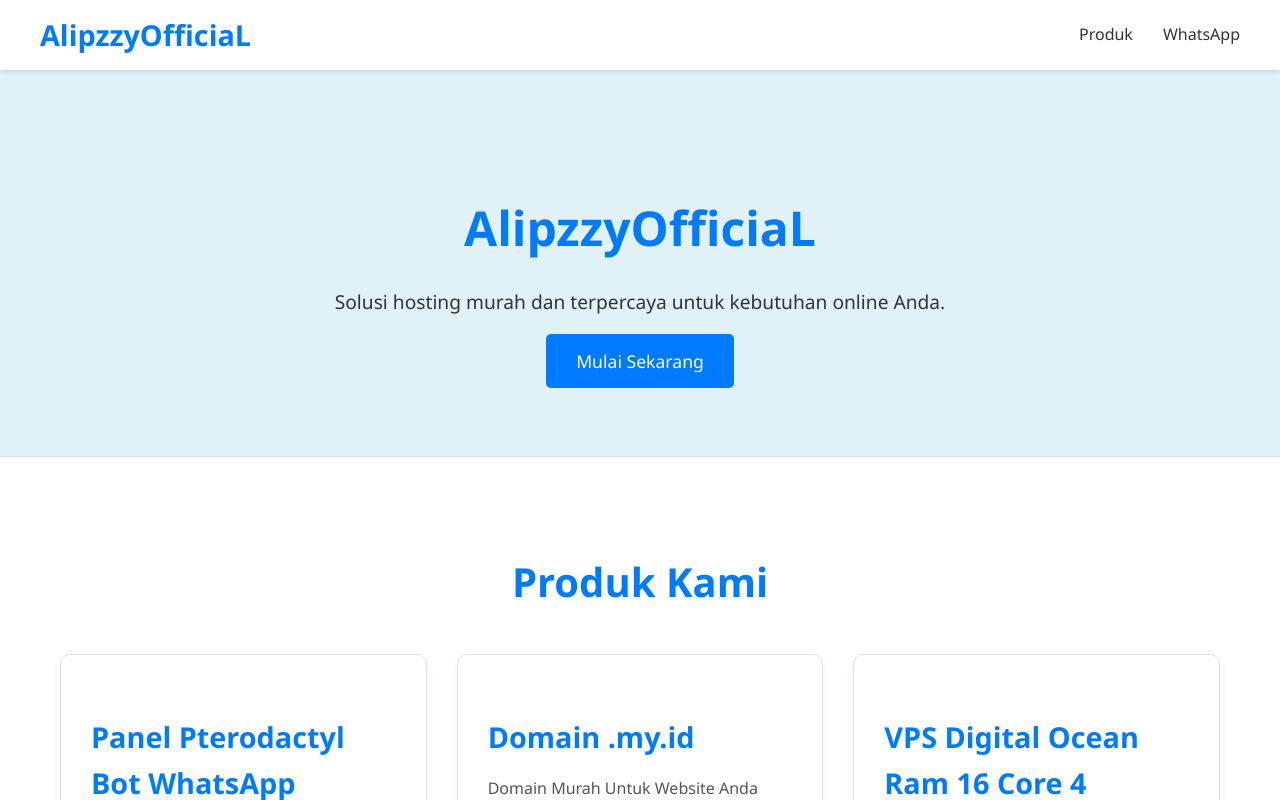
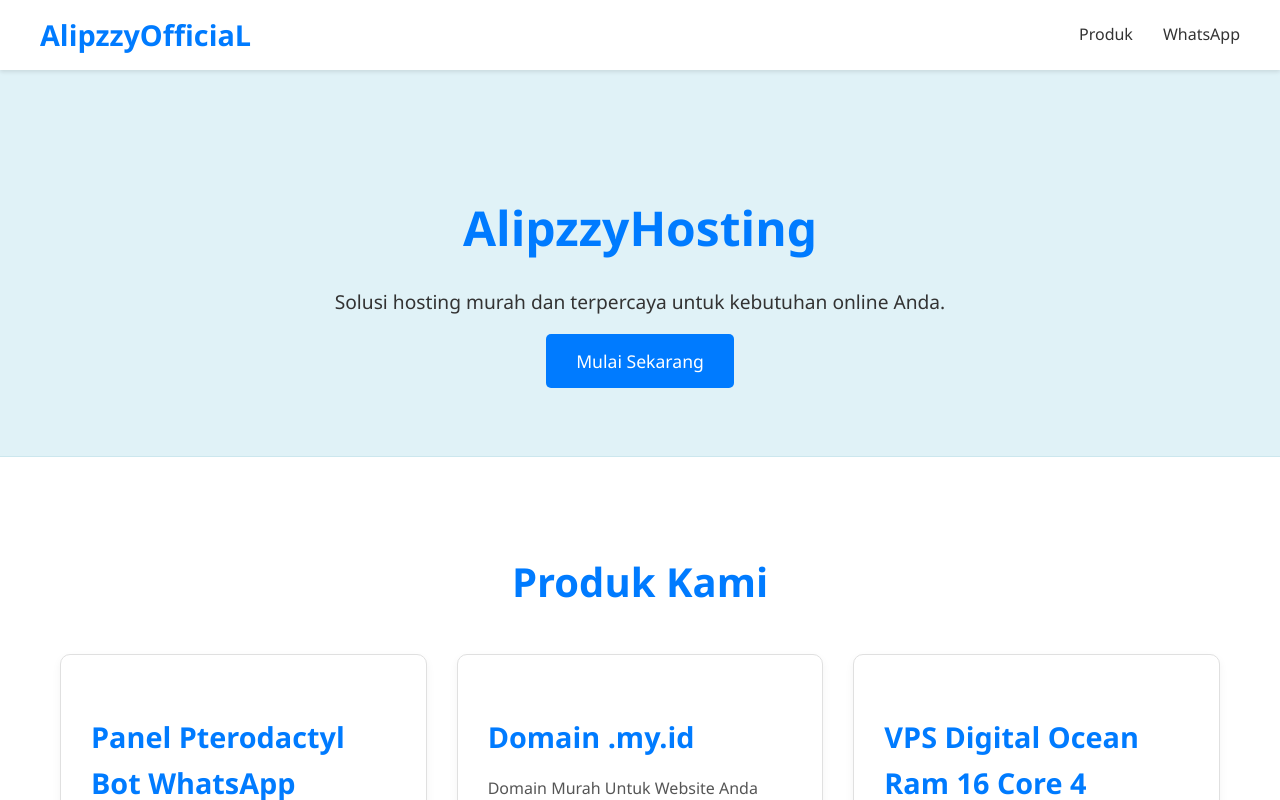
Before and after one commit to RAJAPANEL12/alipzzystorev2.github.io, a plain HTML site: page index.html in a window 1280 px wide. Shown: the top 800 px of the page. Drawn offline with Linux system fonts and the light colour scheme.

Commit message:
Update index.html

```diff
--- a/index.html
+++ b/index.html
@@ -3,7 +3,7 @@
 <head>
     <meta charset="UTF-8">
     <meta name="viewport" content="width=device-width, initial-scale=1.0">
-    <title>AlipzzyOfficiaL</title>
+    <title>Alipzzy Hosting</title>
     <style>
         /* General Styles */
         body {
@@ -241,7 +241,7 @@
 
     <section class="hero">
         <div class="container">
-            <h1>AlipzzyOfficiaL</h1>
+            <h1>AlipzzyHosting</h1>
             <p>Solusi hosting murah dan terpercaya untuk kebutuhan online Anda.</p>
             <a href="#products-section" class="btn">Mulai Sekarang</a>
         </div>
```
